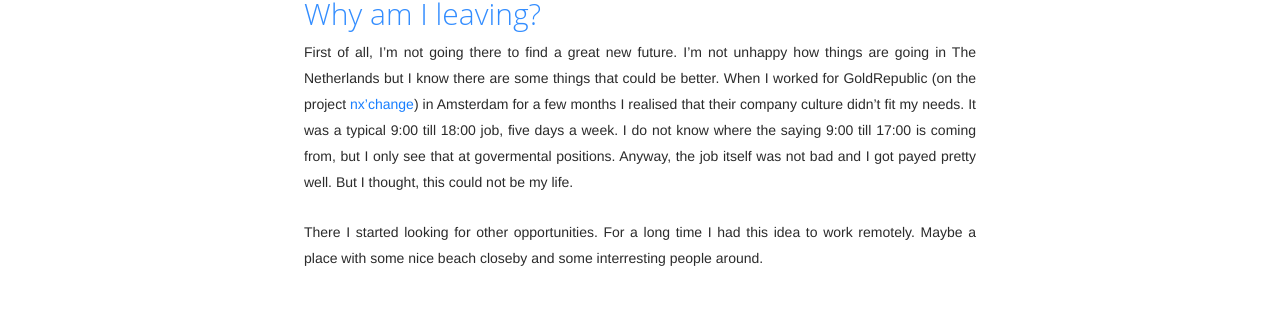
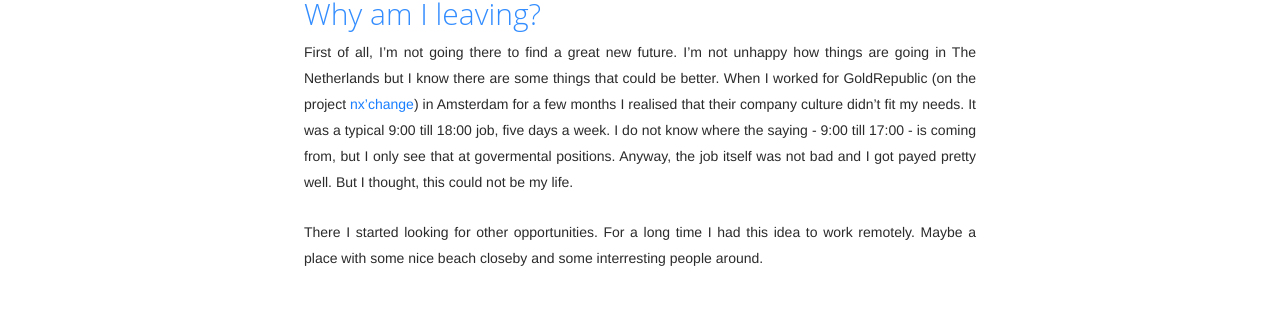
Before and after one commit to adriaandotcom/laspalmas.adriaan.io, a Jekyll site: the page built from _posts/2016-03-13-before-i-go.md, in a window 1280 px wide. Shown: the part 654-968 px from the top of the page. Built offline with Jekyll 4.4.1, drawn with Linux system fonts in a browser that asks for light colours.

```diff
--- a/_posts/2016-03-13-before-i-go.md
+++ b/_posts/2016-03-13-before-i-go.md
@@ -11,7 +11,7 @@ I just want to write down what my expectations are before moving to Las Palmas.
 
 ## Why am I leaving?
 
-First of all, I'm not going there to find a great new future. I'm not unhappy how things are going in The Netherlands but I know there are some things that could be better. When I worked for GoldRepublic (on the project [nx'change](https://www.nxchange.com/)) in Amsterdam for a few months I realised that their company culture didn't fit my needs. It was a typical 9:00 till 18:00 job, five days a week. I do not know where the saying 9:00 till 17:00 is coming from, but I only see that at govermental positions. Anyway, the job itself was not bad and I got payed pretty well. But I thought, this could not be my life.
+First of all, I'm not going there to find a great new future. I'm not unhappy how things are going in The Netherlands but I know there are some things that could be better. When I worked for GoldRepublic (on the project [nx'change](https://www.nxchange.com/)) in Amsterdam for a few months I realised that their company culture didn't fit my needs. It was a typical 9:00 till 18:00 job, five days a week. I do not know where the saying - 9:00 till 17:00 - is coming from, but I only see that at govermental positions. Anyway, the job itself was not bad and I got payed pretty well. But I thought, this could not be my life.
 
 There I started looking for other opportunities. For a long time I had this idea to work remotely. Maybe a place with some nice beach closeby and some interresting people around.
 
```
